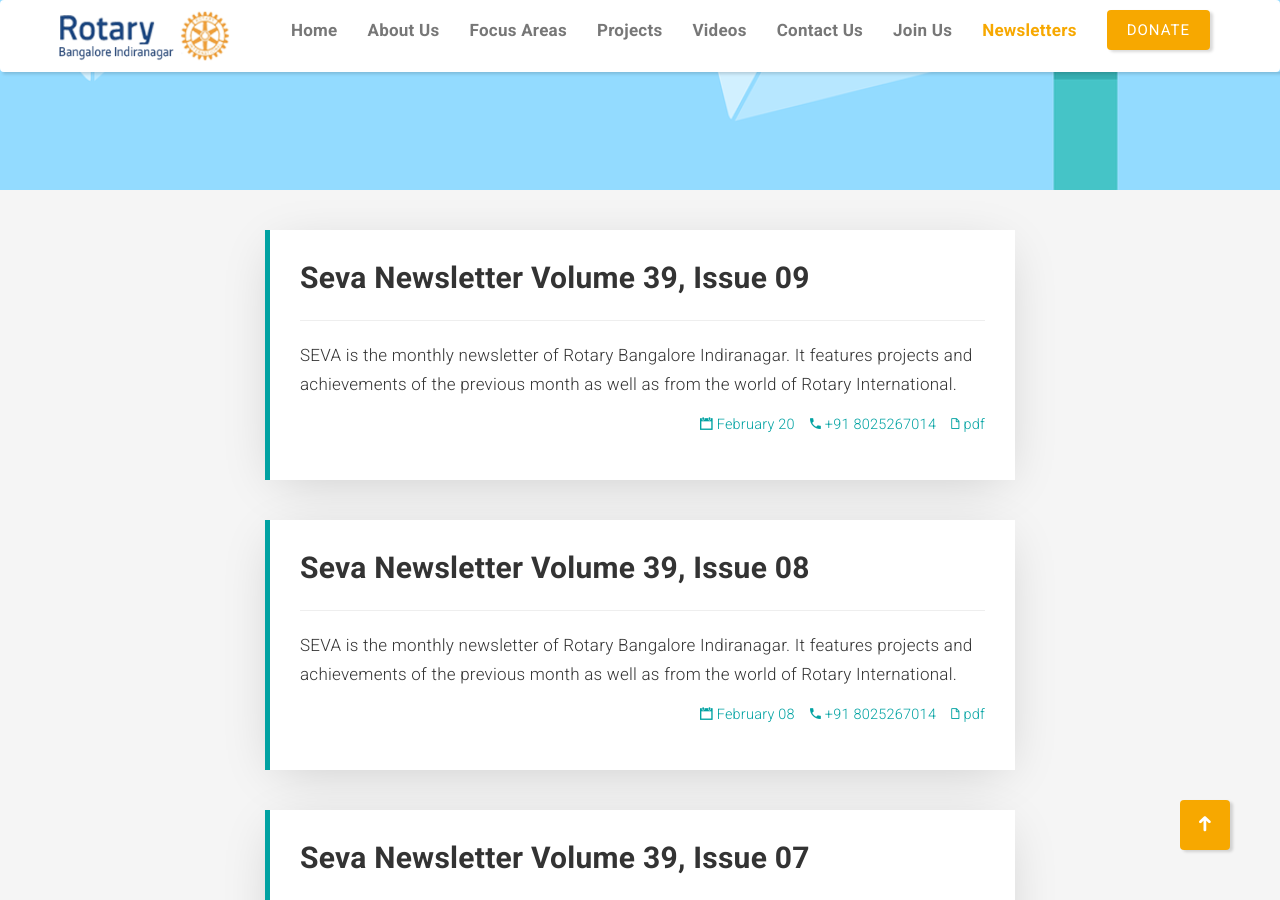
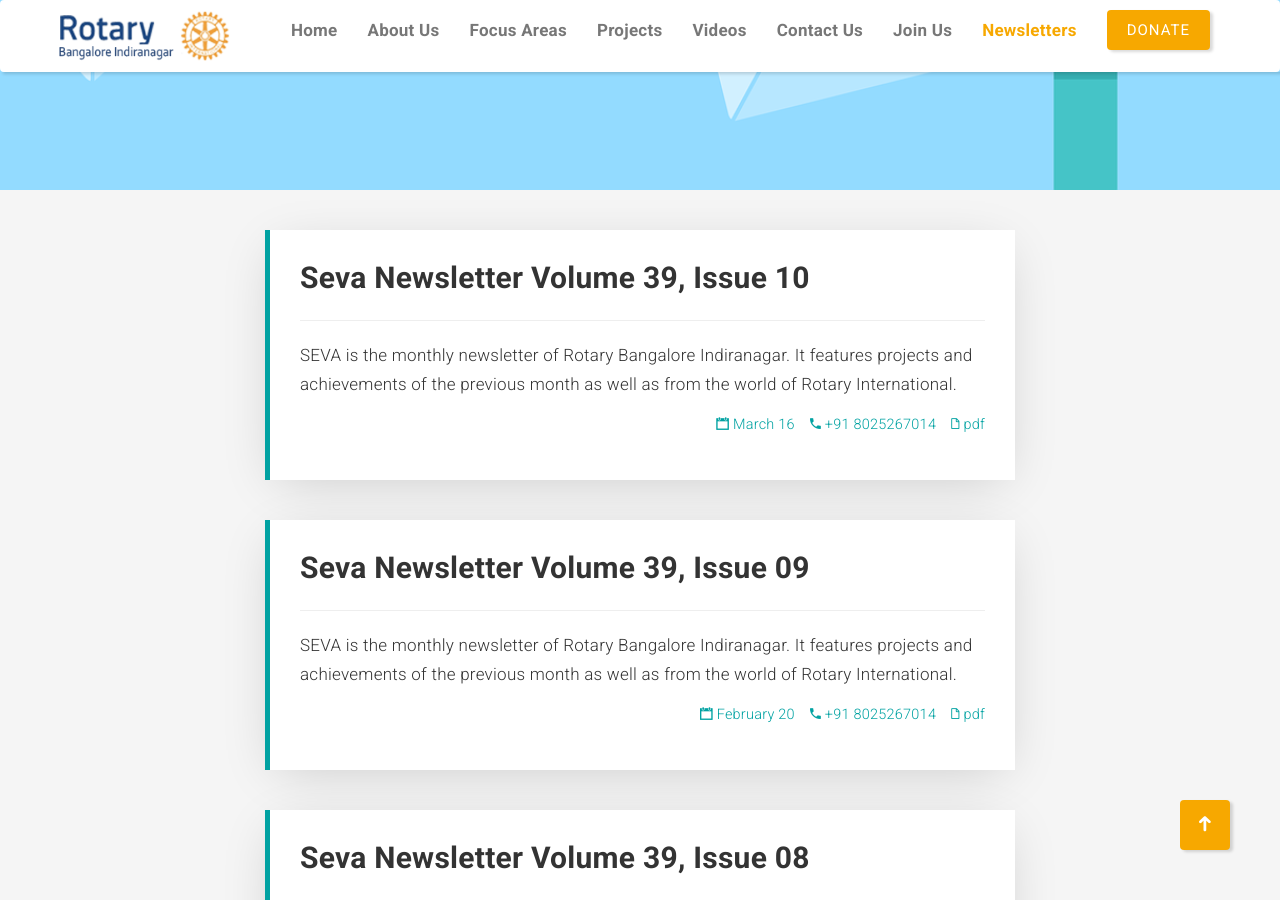
Before and after one commit to sharathdt/rtry, a Jekyll site: the page built from newsletters.html, in a window 1280 px wide and 900 px high, scrolled down 396 px. Built offline with Jekyll 4.4.1, drawn with Linux system fonts in a browser that asks for light colours; some web fonts are replaced.

Commit message:
add newletter

```diff
--- a/_data/newsletters.yml
+++ b/_data/newsletters.yml
@@ -166,3 +166,11 @@
   contact: "+91 8025267014"
   id: feb-20
   pdf: SEVA-Vol-39-Issue-09.pdf
+
+
+- title: Seva Newsletter Volume 39, Issue 10
+  description: "SEVA is the monthly newsletter of Rotary Bangalore Indiranagar. It features projects and achievements of the previous month as well as from the world of Rotary International."
+  date: March 16
+  contact: "+91 8025267014"
+  id: mar-16
+  pdf: SEVA-Vol-39-Issue-10.pdf
```
Also changed, not shown: 1 other file.
